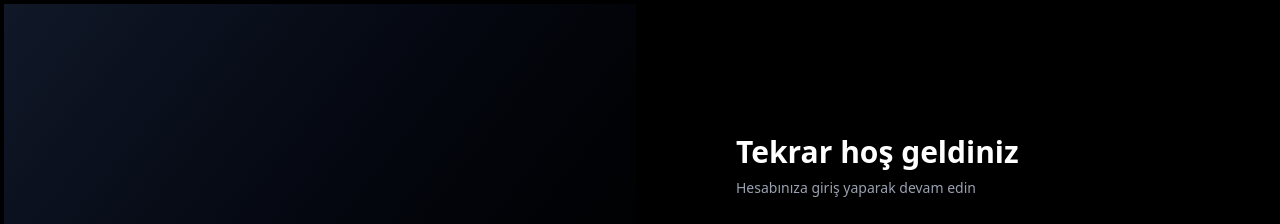
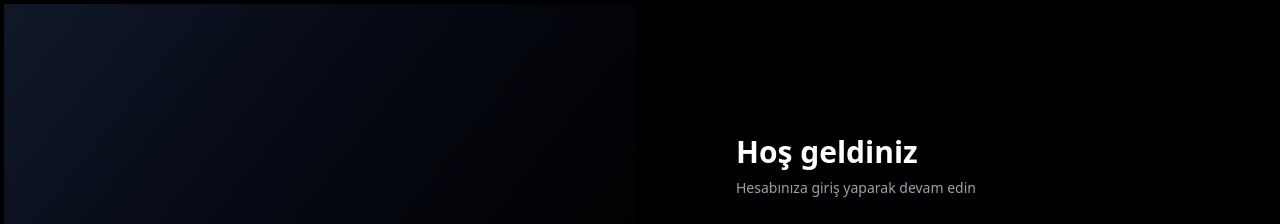
Before and after one commit to ondertalhatorpil/uye.onder.org.tr, a React (Vite) app in the folder frontend/: page /login in a window 1280 px wide. Shown: the top 224 px of the page. Built offline with nearby package versions, Linux system fonts and the light colour scheme; no server answers.

Commit message:
feat: ...

```diff
--- a/frontend/src/pages/auth/Login.jsx
+++ b/frontend/src/pages/auth/Login.jsx
@@ -108,7 +108,7 @@ const Login = () => {
           {/* Header */}
           <div className="mb-8">
             <h2 className="text-3xl font-bold text-white mb-2">
-              Tekrar hoş geldiniz
+              Hoş geldiniz
             </h2>
             <p className="text-gray-400 text-sm">
               Hesabınıza giriş yaparak devam edin
```
